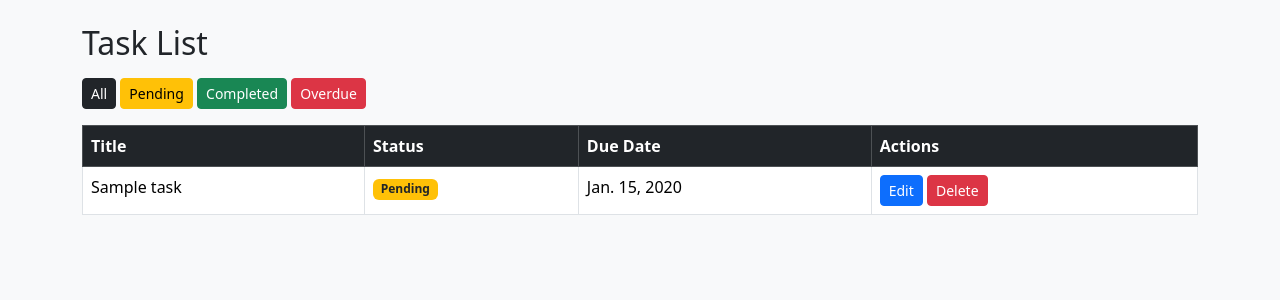
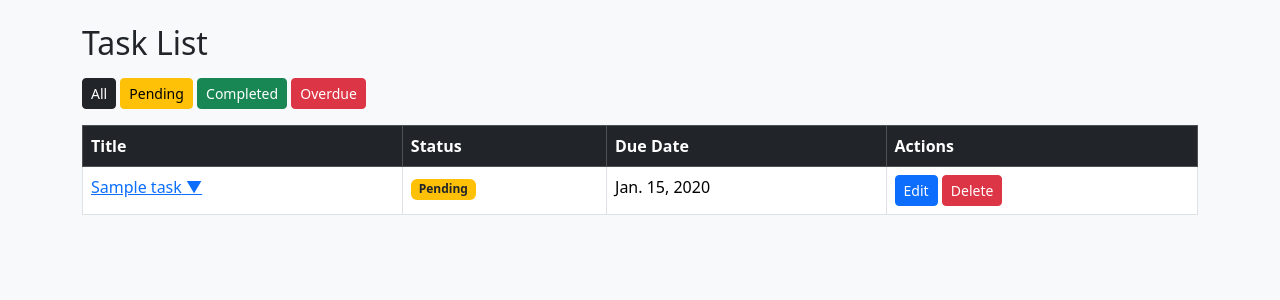
Before and after one commit to Sid-pr/Task-Manager, a Django app: page /tasks/ in a window 1280 px wide. Shown: the part 56-356 px from the top of the page. Run offline with Django 5.2, Linux system fonts and the light colour scheme; tables that the repository leaves empty hold one stand-in row (values such as "Sample post").

Commit message:
Update task_list.html

```diff
--- a/tasks/templates/tasks/task_list.html
+++ b/tasks/templates/tasks/task_list.html
@@ -37,8 +37,25 @@ Overdue
 
 {% for task in tasks %}
 
+<tr>
 
-<td>{{ task.title }}</td>
+<td>
+
+<a
+data-bs-toggle="collapse"
+href="#task{{task.id}}"
+role="button"
+aria-expanded="false"
+class="task-toggle"
+>
+
+<span>{{ task.title }}</span>
+
+<span class="arrow">▼</span>
+
+</a>
+
+</td>
 
 <td>
 
@@ -54,16 +71,16 @@ Overdue
 
 <td>
 
-<a class="btn btn-sm btn-primary" href="/edit/{{task.id}}">Edit</a>
+<a class="btn btn-sm btn-primary" href="/edit/{{task.id}}">
+Edit
+</a>
 
-<a class="btn btn-sm btn-danger" href="/delete/{{task.id}}">Delete</a>
+<a class="btn btn-sm btn-danger" href="/delete/{{task.id}}">
+Delete
+</a>
 
 </td>
-<tr
-data-bs-toggle="collapse"
-data-bs-target="#task{{task.id}}"
-style="cursor:pointer"
->
+
 </tr>
 
 
```
